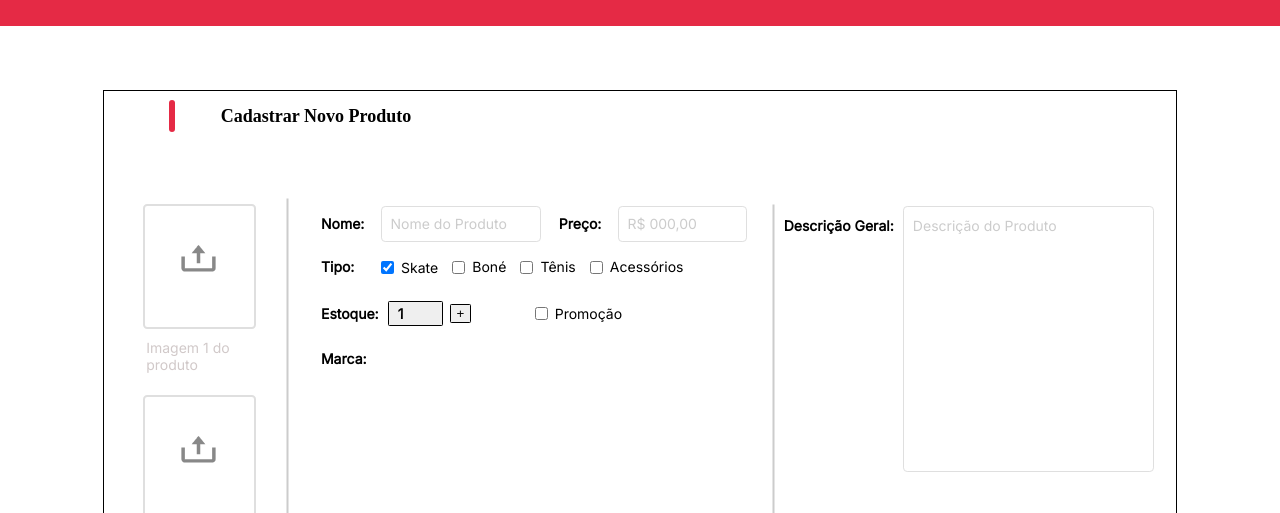
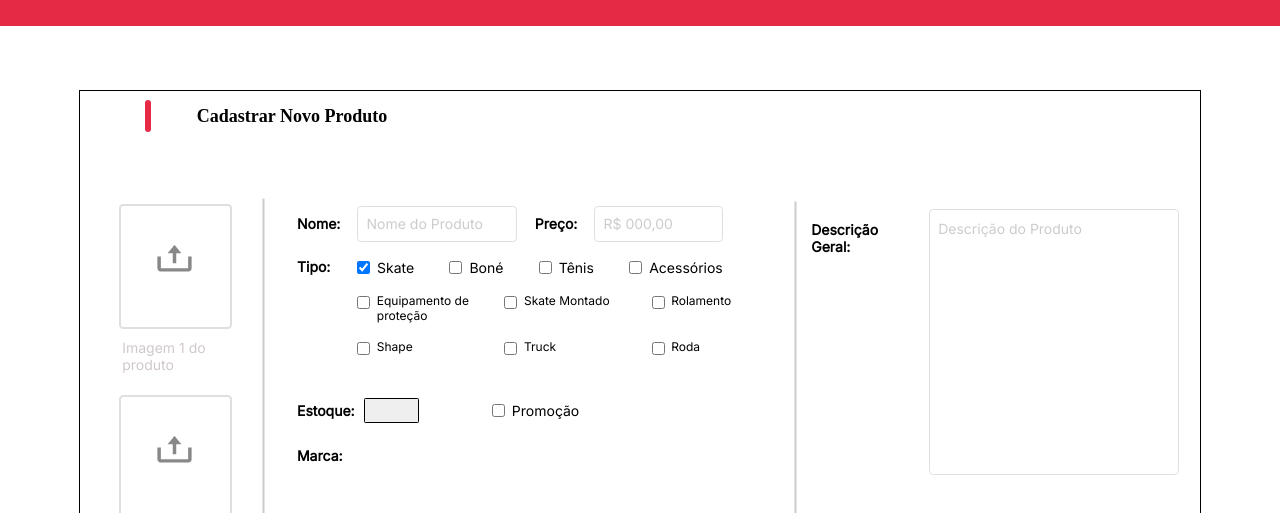
Before and after one commit to JoaoVitorPereira-lab/samurais-skate, a React app in the folder site/: page /cadastrarproduto in a window 1280 px wide. Both pictures are taken after a click on the checkbox "Skate". Shown: the part 230-743 px from the top of the page. Built offline with nearby package versions, Linux system fonts and the light colour scheme; a web font is replaced by a local one.

Commit message:
commit do jv

```diff
--- a/site/src/Routes.js
+++ b/site/src/Routes.js
@@ -1,15 +1,15 @@
 import { BrowserRouter, Route, Routes } from 'react-router-dom'
 
 import Login from './pages/User/Login'
-import CadastarProduto from './pages/Admin/cadastrarpedido'
+import CadastrarProduto from './pages/Admin/cadastrarpedido'
 
 export default function Rotas (){
     return(
         <BrowserRouter>
-        <Routes>
-        <Route path='/Login' element={<Login/>} />
-        <Route path='/CadastrarProduto' element ={<CadastarProduto/>}/>
-        </Routes>
+            <Routes>
+                <Route path='/Login' element={<Login/>} />
+                <Route path='/cadastrarproduto' element ={<CadastrarProduto/>}/>
+            </Routes>
         </BrowserRouter>
     )
 }
--- a/site/src/pages/Admin/cadastrarpedido/index.js
+++ b/site/src/pages/Admin/cadastrarpedido/index.js
@@ -1,14 +1,55 @@
-import "./index.scss"
-import Navs from '../componentsAdmin/navs'
-import Cabecalho from '../componentsAdmin/cabecalho'
-import { useState } from "react";
+import "./index.scss";
+import Navs from '../componentsAdmin/navs';
+import Cabecalho from '../componentsAdmin/cabecalho';
+import { EndPointCadastrarProduto, alterarProduto } from "../../../api/AdminAPI";
+import { useState } from 'react';
 
 export default function CadastrarProduto(){
 
-    const [estoque, setEstoque] = useState(1);
+    const [mostrar, setMostrar] = useState(false);
 
-    function AumentarEstoque(){
-        setEstoque(estoque + 1);
+    const [marca, setMarca] = useState('');
+    const [categoria, setCategoria] = useState('');
+    const [tipo, setTipo] = useState('');
+    const [nome, setNome] = useState('');
+    const [descricao, setDescricao] = useState('');
+    const [promocao, setPromocao] = useState(false);
+    const [preco, setPreco] = useState();
+    const [avaliacao, setAvaliacao] = useState(0);
+    const [estoque, setEstoque] = useState(0);
+    const [id, setId] = useState(0);
+
+    function exibir(){
+        setMostrar(true);
+    }
+
+    async function salvarClick(){
+        try {
+                const novoAgendamento = await EndPointCadastrarProduto(marca, categoria, tipo, nome, descricao, promocao, preco, avaliacao, estoque);
+
+                setId(novoAgendamento.id);
+                alert('Agendamento cadastrado com sucesso 🚀');
+        } catch (err) {
+            if(err.response)
+                console.log(err.response.data.erro);
+            else{
+                console.log(err.message);
+            }
+        }
+
+    }
+
+    function novoClick(){
+        setMarca('');
+        setCategoria('');
+        setTipo('');
+        setNome('');
+        setDescricao(0);
+        setPromocao(false);
+        setPreco(0);
+        setAvaliacao(0);
+        setEstoque(0);
+        setId(0);
     }
 
     return(
@@ -50,35 +91,83 @@ export default function CadastrarProduto(){
 
                             <div className="div-infos-1">
                                 <label for="nome" id="titulos"> Nome: </label>
-                            <input type="text" id="nome" placeholder="Nome do Produto"/>
+                                <input type="text" id="nome" placeholder="Nome do Produto"
+                                       value={nome}
+                                       onChange={e => setNome(e.target.value)}
+                                />
 
                                 <label for="preco" id="titulos" className="sla"> Preço: </label>
-                            <input type="number" id="preco" placeholder="R$ 000,00"/>
+                                <input type="number" id="preco" placeholder="R$ 000,00"
+                                       value={preco}
+                                       onChange={e => setPreco(e.target.value)}
+                                />
                             </div>
+
+                            <div className="div-informacoes">
 
                             <div className="div-infos-2">
                                 <label id="titulos"> Tipo: </label>
 
                                 <div className="tipo-skate">
-                                <input type="checkbox" id="skate"/>
-                                <label for="skate"> Skate </label>
+                                    <div className="div-skate">
+                                        <input type="checkbox" id="skate" onChange={exibir} />
+                                        <label id="label" for="skate"> Skate </label>
+
+                                        <div className="div-tipos div-bone">
+                                            <input type="checkbox" id="bone"/>
+                                            <label id="label" for="bone"> Boné </label>
                                         </div>
 
-                            <input type="checkbox" id="bone"/>
-                            <label for="bone"> Boné </label>
+                                        <div className="div-tipos div-tenis">
+                                            <input type="checkbox" id="tenis"/>
+                                            <label id="label" for="tenis"> Tênis </label>
+                                        </div>
 
+                                        <div className="div-tipos div-acessorios">
+                                            <input type="checkbox" id="acessorios"/>
+                                            <label id="label" for="acessorios"> Acessórios </label>
+                                        </div>
+                                    </div>
 
-                            <input type="checkbox" id="tenis"/>
-                            <label for="tenis"> Tênis </label>
+                                    { mostrar == true &&
+                                        <div className="div-tipos-skate">
+                                            <div className="input-tipo-skate">
+                                                <input type="checkbox" class="check" />
+                                                <label id="label-tipo-skate" for="acessorios"> Equipamento de proteção </label>
+                                            </div>
 
-                            <input type="checkbox" id="acessorios"/>
-                            <label for="acessorios"> Acessórios </label>
+                                            <div className="input-tipo-skate">
+                                                <input type="checkbox" class="check" />
+                                                <label id="label-tipo-skate" for="acessorios"> Skate Montado </label>
+                                            </div>
+
+                                            <div className="input-tipo-skate">
+                                                <input type="checkbox" class="check" />
+                                                <label id="label-tipo-skate" for="acessorios"> Rolamento </label>
+                                            </div>
+
+                                            <div className="input-tipo-skate">
+                                                <input type="checkbox" class="check" />
+                                                <label id="label-tipo-skate" for="acessorios"> Shape </label>
+                                            </div>
+
+                                            <div className="input-tipo-skate">
+                                                <input type="checkbox" class="check" />
+                                                <label id="label-tipo-skate" for="acessorios"> Truck </label>
+                                            </div>
+
+                                            <div className="input-tipo-skate">
+                                                <input type="checkbox" class="check" />
+                                                <label id="label-tipo-skate" for="acessorios"> Roda </label>
+                                            </div>
+                                        </div>
+                                    }
+                                </div>
                             </div>
 
                             <div className="div-infos-3">
                                 <label id="titulos"> Estoque: </label>
-                            <input type="number" id="estoque" value={estoque}/>
-                            <button onClick={AumentarEstoque}> + </button>
+                                <input type="number" id="estoque"/>
 
                                 <div className="promocao">
                                     <input type="checkbox"/>
@@ -89,14 +178,16 @@ export default function CadastrarProduto(){
                             <div className="div-infos-4">
                                 <label id="titulos"> Marca: </label>
                             </div>
+                        </div>
                     </section>
+
+                    <section className="sec-infos-produtos-2">
 
                         <section className="sec-linha2">
                             <hr />
                         </section>
 
-                    <section className="sec-infos-produtos-2">
-
+                        <div className="div-informacoes2">
                             <div className="div-descricao">
                                 <label id="titulos"> Descrição Geral: </label>
                                 <textarea placeholder="Descrição do Produto"/>
@@ -122,11 +213,13 @@ export default function CadastrarProduto(){
                                     </div>
                                 </aside>
                             </div>
+                        </div>
                     </section>
                 </div>
 
                 <div className="div-button-salvar">
-                    <button> Salvar </button>
+                    <button onClick={salvarClick}> { id === 0 ? 'SALVAR' : 'ALTERAR' } </button> <nbsp/> <nbsp/>
+                    <button className="novo" onClick={novoClick}>NOVO</button>
                 </div>
             </div>
         </section>
--- a/site/src/pages/Admin/cadastrarpedido/index.scss
+++ b/site/src/pages/Admin/cadastrarpedido/index.scss
@@ -14,7 +14,7 @@
         margin-top: 4em;
         margin-bottom: 3em;
         border: 1.8px solid #000;
-        width: 67em;
+        width: 70em;
     }
     .tite{
         display: flex;
@@ -107,6 +107,8 @@
     .sec-infos-produto-1 {
         display: flex;
         flex-direction: column;
+
+        width: 100%;
         margin-top: -2em;
     }
 
@@ -154,10 +156,47 @@
     }
     .tipo-skate{
         display: flex;
+        flex-direction: column;
+
+        margin-left: 1.4em;
+    }
+    .div-skate{
+        display: flex;
         flex-direction: row;
         align-items: center;
+    }
+    .div-skate #label{
+        font-family: "Inter", sans-serif;
+        font-size: 14px;
+        font-weight: 500;
+    }
 
-        margin-left: 1.4em;
+    .div-tipos{
+        display: flex;
+        flex-direction: row;
+        align-items: center;
+        margin-left: 1.32em;
+    }
+    .div-tipos-skate{
+        display: flex;
+        flex-direction: row;
+        flex-wrap: wrap;
+
+        margin-top: 1em;
+        margin-left: -.6em;
+    }
+
+    .input-tipo-skate{
+        display: flex;
+        flex-direction: row;
+        align-items: flex-start;
+        margin-bottom: 1em;
+        width: 9.2em;
+    }
+    .input-tipo-skate #label-tipo-skate{
+        font-family: "Inter", sans-serif;
+        font-size: 12px;
+        font-weight: 500;
     }
 /* FIM INFOS 2 (INFORMAÇÕES PT 2) */
 
@@ -196,7 +235,7 @@
         flex-direction: row;
         align-items: center;
 
-        margin-left: 3.7em;
+        margin-left: 4.3em;
     }
 /* FIM INFOS 3 (INFORMAÇÕES PT 3) */
 
@@ -228,9 +267,8 @@
 
 /* COMEÇO LINHA 2 (LINHA PT 2) */
     .sec-linha2{
-        margin-left: -12em;
-        margin-right: -11.8em;
-        margin-top: 11em;
+        margin-top: 12.8em;
+        margin-left: -26em;
     }
     .sec-linha2 hr{
         width: 435px;
@@ -254,11 +292,16 @@
     }
 
 /* COMEÇO DIV DA DESCRIÇÃO GERAL */
+    .div-informacoes2{
+        margin-top: -13.7em;
+    }
     .div-descricao{
         display: flex;
         flex-direction: row;
+        margin-left: -1em;
     }
     .div-descricao label{
+        width: 7.7em;
         margin-top: 0.8em;
         margin-right: 0.7em;
     }
```
Also changed, not shown: site/src/api/AdminAPI.js (+19 -2 lines). Lines whose indentation alone changed are shown as unchanged.
